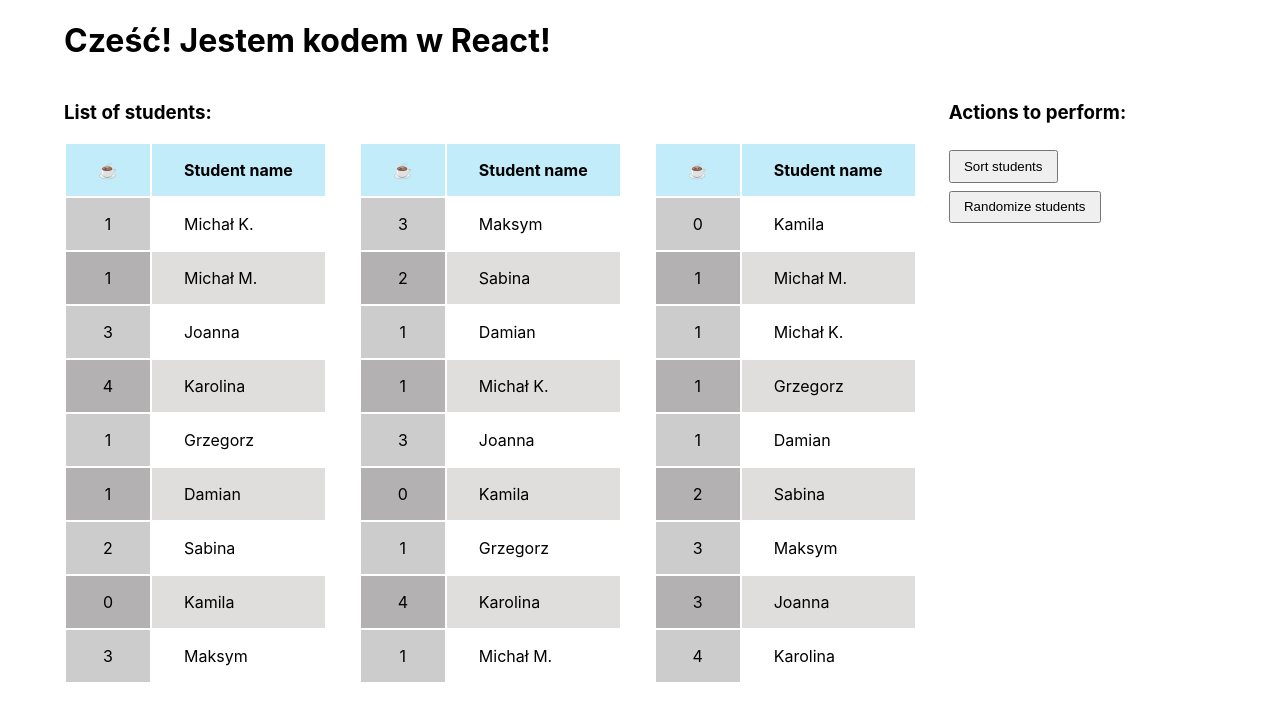
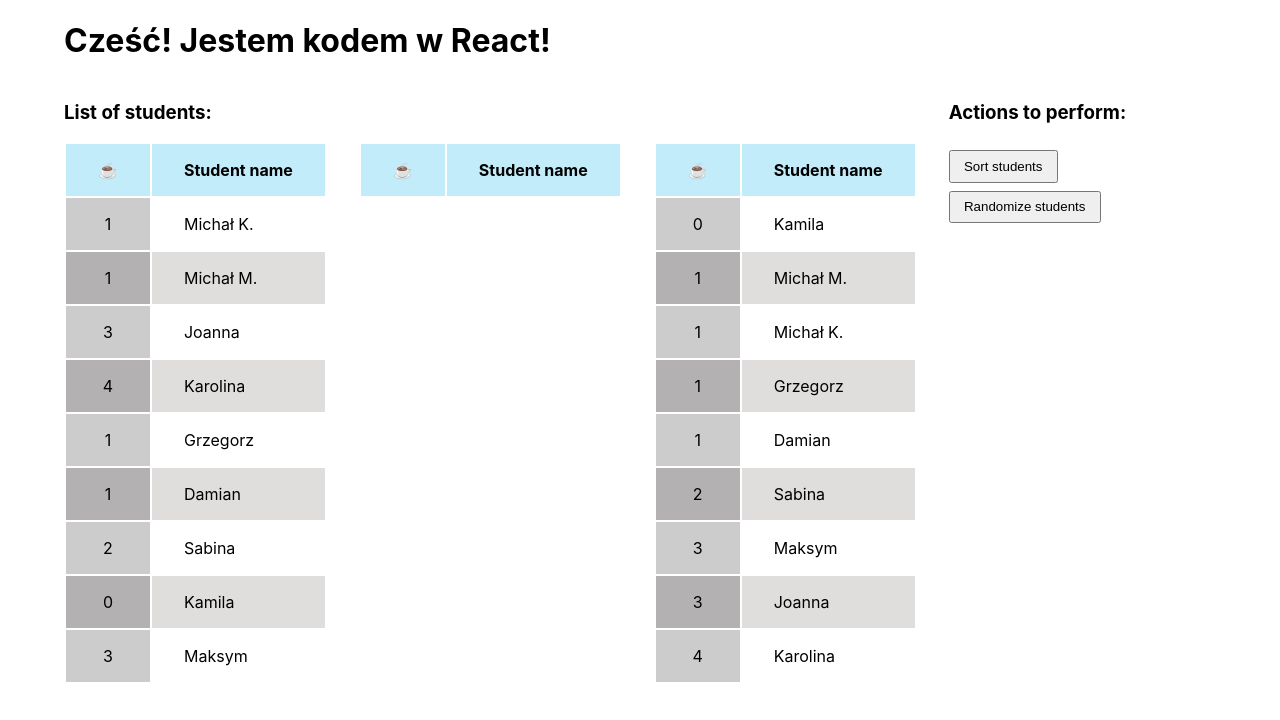
Before and after one commit to argasek/codebrainers-2020-02, a React (Create React App) app: page / in a window 1280 px wide. Shown: the top 720 px of the page. Built offline with nearby package versions, Linux system fonts and the light colour scheme.

Commit message:
Implement proper event handler for Shuffle button onClick event

```diff
--- a/src/App.jsx
+++ b/src/App.jsx
@@ -11,6 +11,7 @@ class App extends React.Component {
     super(props);
     this.state = {
       field: 'Cześć! Jestem kodem w React!',
+      shuffledStudents: [],
     };
   }
 
@@ -46,6 +47,9 @@ class App extends React.Component {
     const shuffleStudents = () => {
       // studentLists[1] = students.getShuffledStudents();
       let a = students.getShuffledStudents();
+      this.setState({
+        shuffledStudents: a
+      });
       console.log(a);
       studentLists[1] = a;
     };
@@ -64,14 +68,9 @@ class App extends React.Component {
           <div>
             <h3>List of students:</h3>
             <div className="d-flex student-lists-container">
-              {
-                studentLists.map((students, index) =>
-                  <StudentList
-                    key={index}
-                    students={students}
-                  />
-                )
-              }
+              <StudentList students={students.students}/>
+              <StudentList students={this.state.shuffledStudents}/>
+              <StudentList students={students.getSortedStudents(sortCriteria)}/>
             </div>
           </div>
           <div className="student-actions">
```
